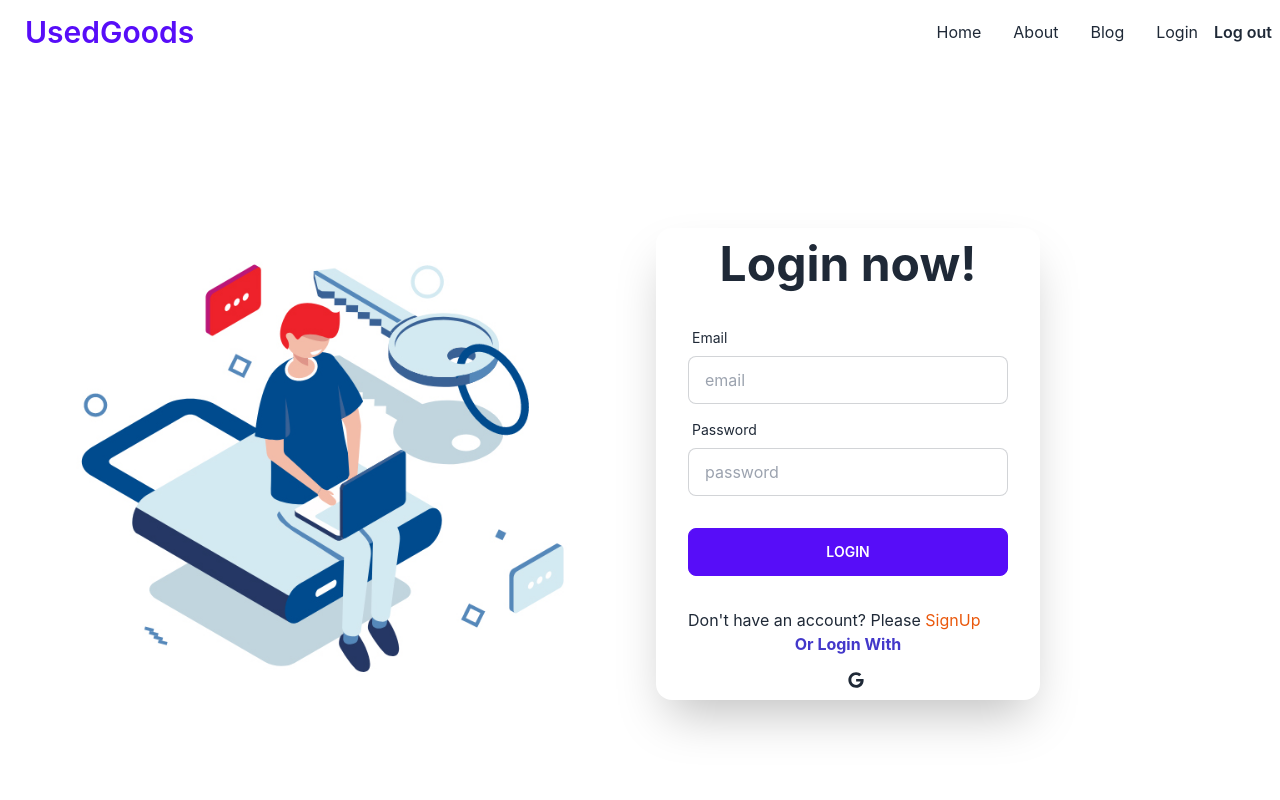
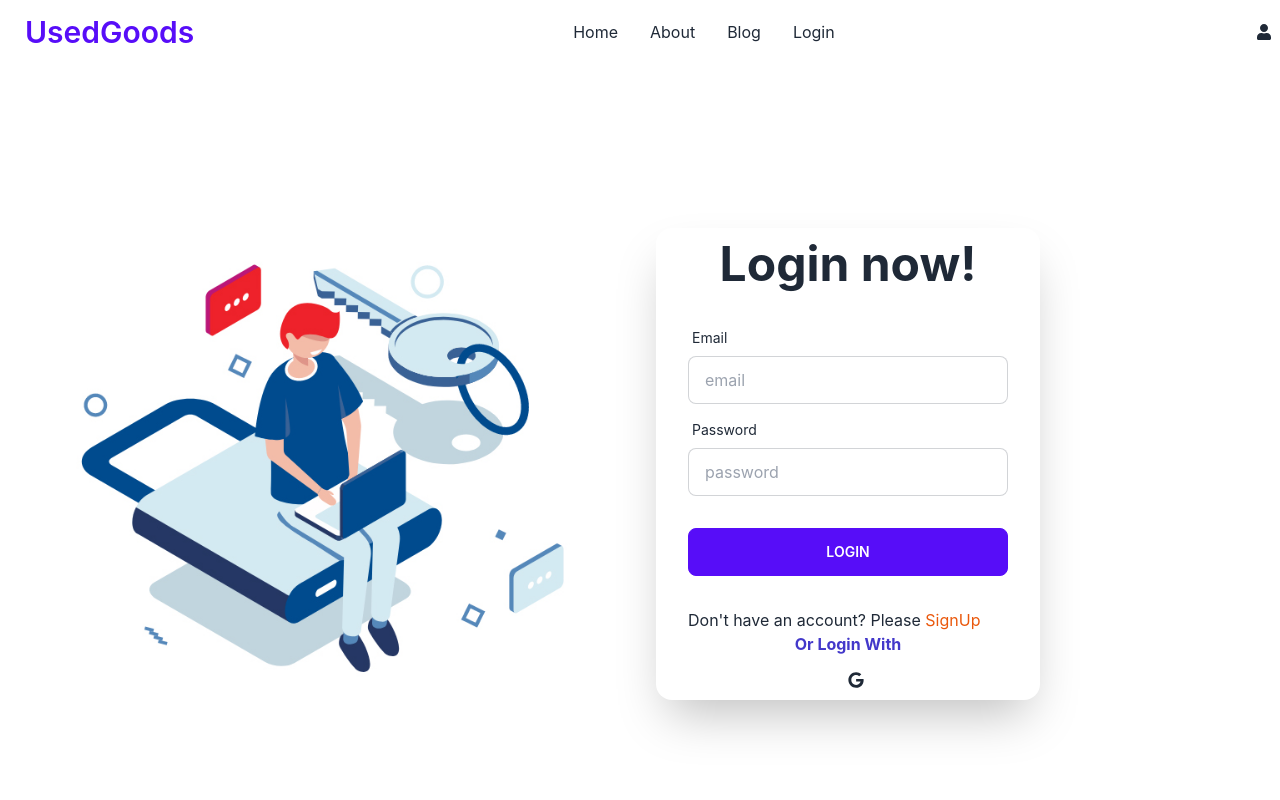
Before and after one commit to hridoyhalder1/compelete-project-12, a React (Create React App) app: page /login in a window 1280 px wide. Shown: the top 800 px of the page. Built offline with nearby package versions, Linux system fonts and the light colour scheme; no server answers.

Commit message:
logout button implement

```diff
--- a/src/Pages/Shared/Navbar/Navbar.js
+++ b/src/Pages/Shared/Navbar/Navbar.js
@@ -1,23 +1,36 @@
 import React, { useContext } from 'react';
 import { Link } from 'react-router-dom';
 import { AuthContext } from '../../../context/AuthProvider';
+import { FaUser } from 'react-icons/fa';
 
 const Navbar = () => {
 
-    const {logOut, user} = useContext(AuthContext);
+    const { logOut, user } = useContext(AuthContext);
 
     const handleLogOut = () => {
         logOut()
-        .then(() => {})
-        .catch(error => console.log(error))
+            .then(() => { })
+            .catch(error => console.log(error))
     }
 
     const menuItems = <>
         <li><Link to='/'>Home</Link></li>
         <li><Link to='/about'>About</Link></li>
         <li><Link to='/blog'>Blog</Link></li>
-        <li><Link to='/login'>Login</Link></li>
-        <button className=' cursor-pointer font-semibold' onClick={handleLogOut}>Log out</button>
+
+        {
+            user?.uid ?
+                <>
+                    <li><button className=' cursor-pointer font-semibold' onClick={handleLogOut}>Log out</button></li>
+                    <li><Link to='/dashboard'>Dashboard</Link></li>
+                </>
+                :
+                <>
+                    <li><Link to='/login'>Login</Link></li>
+                </>
+        }
+
+
     </>
     return (
         <div>
@@ -38,6 +51,20 @@ const Navbar = () => {
                         {menuItems}
                     </ul>
                 </div>
+                <div className="navbar-end p-0">
+
+                    {user?.photoURL ?
+                        <img
+                            src={user?.photoURL}
+                            alt=""
+                            className=' rounded-full w-10 cursor-pointer'
+                            title={user?.displayName}
+
+                        />
+                        : <FaUser></FaUser>
+                    }
+
+                </div>
 
             </div>
         </div>
--- a/src/Routes/Routes/Routes.js
+++ b/src/Routes/Routes/Routes.js
@@ -1,6 +1,7 @@
 import { createBrowserRouter } from "react-router-dom";
 import Main from "../../layout/Main";
 import Blog from "../../Pages/Blog/Blog";
+import Dashboard from "../../Pages/Dashboard/Dashboard";
 import Products from "../../Pages/Home/Categories/Products";
 import Home from "../../Pages/Home/Home/Home";
 import Login from "../../Pages/Login/Login";
@@ -32,6 +33,10 @@ import SignUp from "../../Pages/Login/SignUp";
                 element: <Products></Products>,
                 loader: ({params}) => fetch(`http://localhost:5000/products/${params.id}`)
             },
+            {
+                path: '/dashboard',
+                element: <Dashboard></Dashboard>
+            }
 
         ]
     },
```
